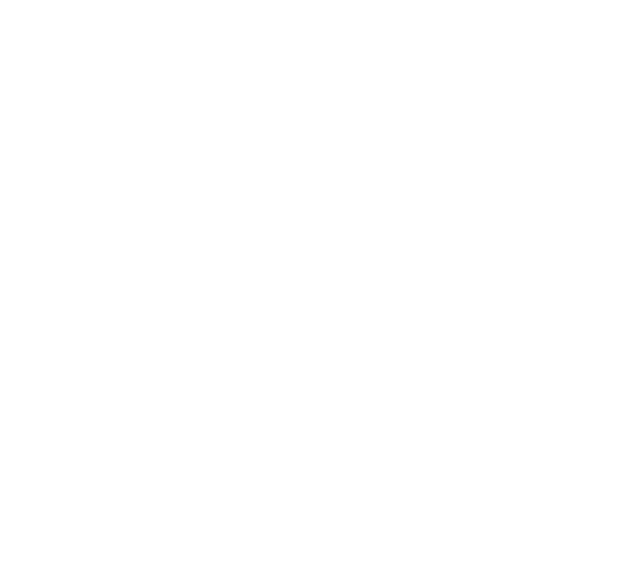
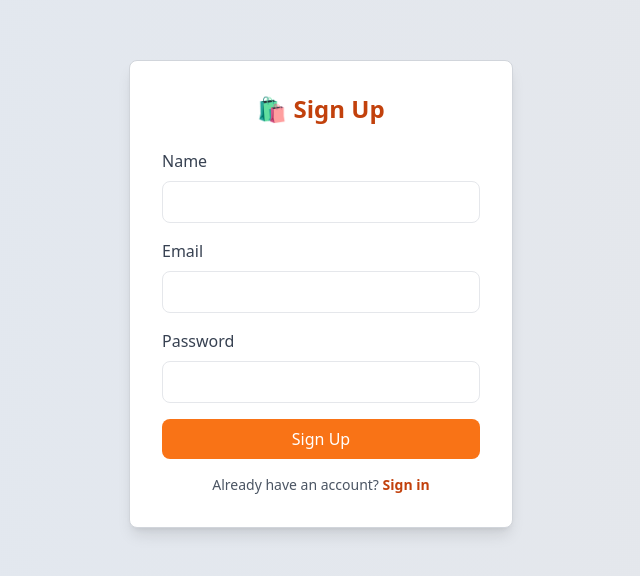
Before and after one commit to Shoaibali12/shopping-cart, a React (Vite) app in the folder shopping-cart/: page /signup in a window 1280 px wide. Before the commit this address had no page. Shown: the part 106-682 px from the top of the page, without its empty margins (319-959 px from the left). Built offline with nearby package versions, Linux system fonts and the light colour scheme.

Commit message:
create signup page and make functional

```diff
--- a/shopping-cart/package.json
+++ b/shopping-cart/package.json
@@ -11,6 +11,7 @@
   },
   "dependencies": {
     "@reduxjs/toolkit": "^2.5.1",
+    "axios": "^1.7.9",
     "react": "^19.0.0",
     "react-dom": "^19.0.0",
     "react-redux": "^9.2.0",
--- a/shopping-cart/src/App.jsx
+++ b/shopping-cart/src/App.jsx
@@ -4,6 +4,7 @@
 import Cart from "./pages/Cart";
 import ProductList from "./pages/ProductList";
 import Navbar from "./components/Navbar";
+import Signup from "./pages/Signup";
 import { BrowserRouter, Routes, Route } from "react-router-dom";
 
 function App() {
@@ -13,6 +14,7 @@
         <Routes>
           <Route path="/" element={<ProductList msg="Product List" />} />
           <Route path="/cart" element={<Cart msg="Cart Items" />} />
+          <Route path="/signup" element={<Signup />} />
         </Routes>
       </Provider>
     </BrowserRouter>
--- /dev/null
+++ b/shopping-cart/src/pages/Signup.jsx
@@ -0,0 +1,92 @@
+import { useState } from "react";
+import axios from "axios";
+import { useNavigate } from "react-router-dom";
+
+const Signup = () => {
+  const [formData, setFormData] = useState({
+    name: "",
+    email: "",
+    password: "",
+  });
+  const [error, setError] = useState(null);
+  const navigate = useNavigate();
+
+  const handleChange = (e) => {
+    setFormData({ ...formData, [e.target.name]: e.target.value });
+  };
+
+  const handleSubmit = async (e) => {
+    e.preventDefault();
+    try {
+      const response = await axios.post(
+        "http://localhost:5000/api/auth/signup",
+        formData
+      );
+      if (response.status === 201) {
+        navigate("/signin");
+      }
+    } catch (err) {
+      setError(err.response?.data?.message || "Something went wrong");
+    }
+  };
+
+  return (
+    <div className="flex items-center justify-center min-h-screen bg-gradient-to-r from-slate-200 to-gray-200">
+      <div className="bg-white p-8 rounded-lg shadow-lg w-96 border border-gray-300">
+        <h2 className="text-2xl font-bold text-center mb-6 text-orange-700">
+          🛍️ Sign Up
+        </h2>
+        {error && <p className="text-red-500 text-sm text-center">{error}</p>}
+        <form onSubmit={handleSubmit}>
+          <div className="mb-4">
+            <label className="block text-gray-700">Name</label>
+            <input
+              type="text"
+              name="name"
+              value={formData.name}
+              onChange={handleChange}
+              className="w-full px-4 py-2 mt-2 border rounded-lg focus:outline-none focus:ring-2 focus:ring-orange-400"
+              required
+            />
+          </div>
+          <div className="mb-4">
+            <label className="block text-gray-700">Email</label>
+            <input
+              type="email"
+              name="email"
+              value={formData.email}
+              onChange={handleChange}
+              className="w-full px-4 py-2 mt-2 border rounded-lg focus:outline-none focus:ring-2 focus:ring-orange-400"
+              required
+            />
+          </div>
+          <div className="mb-4">
+            <label className="block text-gray-700">Password</label>
+            <input
+              type="password"
+              name="password"
+              value={formData.password}
+              onChange={handleChange}
+              className="w-full px-4 py-2 mt-2 border rounded-lg focus:outline-none focus:ring-2 focus:ring-orange-400"
+              required
+            />
+          </div>
+          <button
+            type="submit"
+            className="w-full bg-orange-500 text-white py-2 px-4 rounded-lg hover:bg-orange-600 transition duration-300"
+          >
+            Sign Up
+          </button>
+        </form>
+        <p className="text-sm text-gray-600 text-center mt-4">
+          Already have an account?{" "}
+          <a href="/signin" className="text-orange-700 font-semibold">
+            Sign in
+          </a>
+        </p>
+      </div>
+    </div>
+  );
+};
+
+export default Signup;
```
Also changed, not shown: 1 other file (tests, documents, lock files or other folders).
